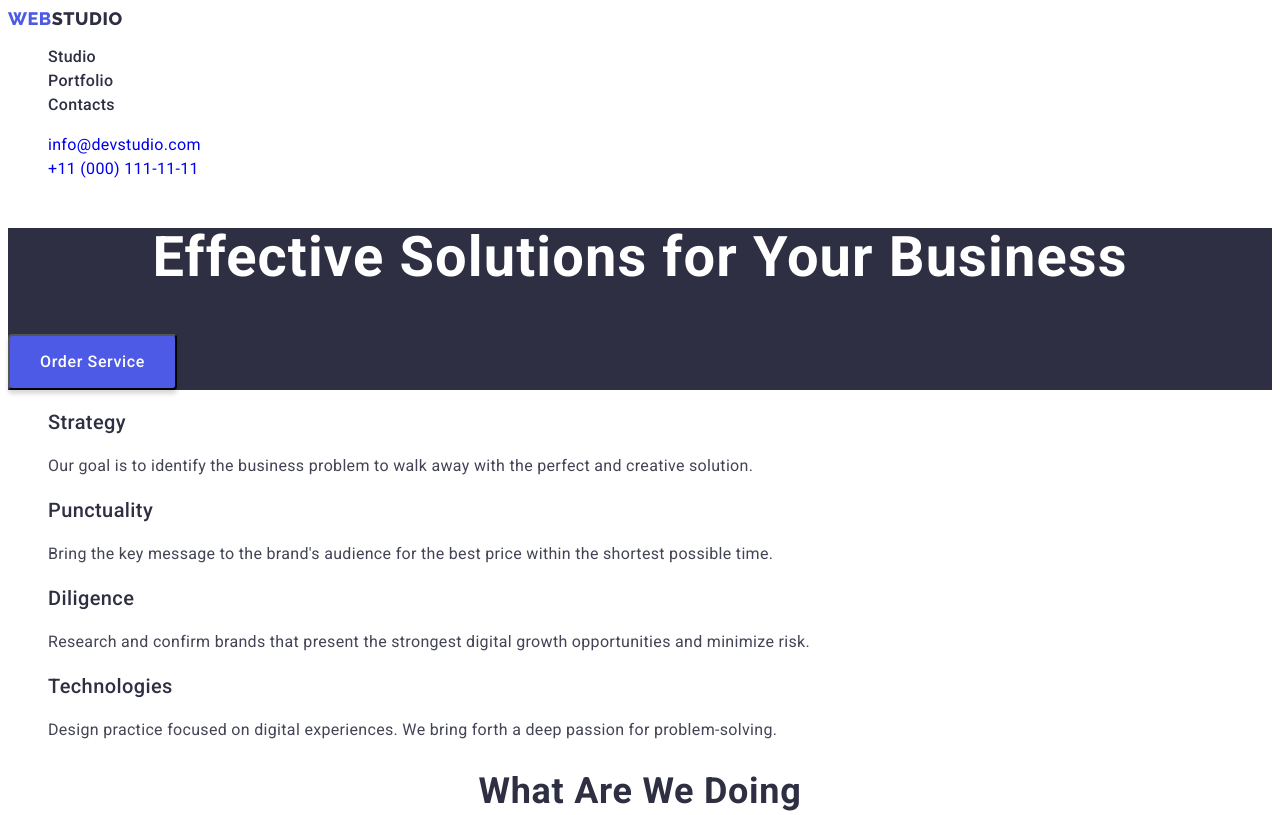
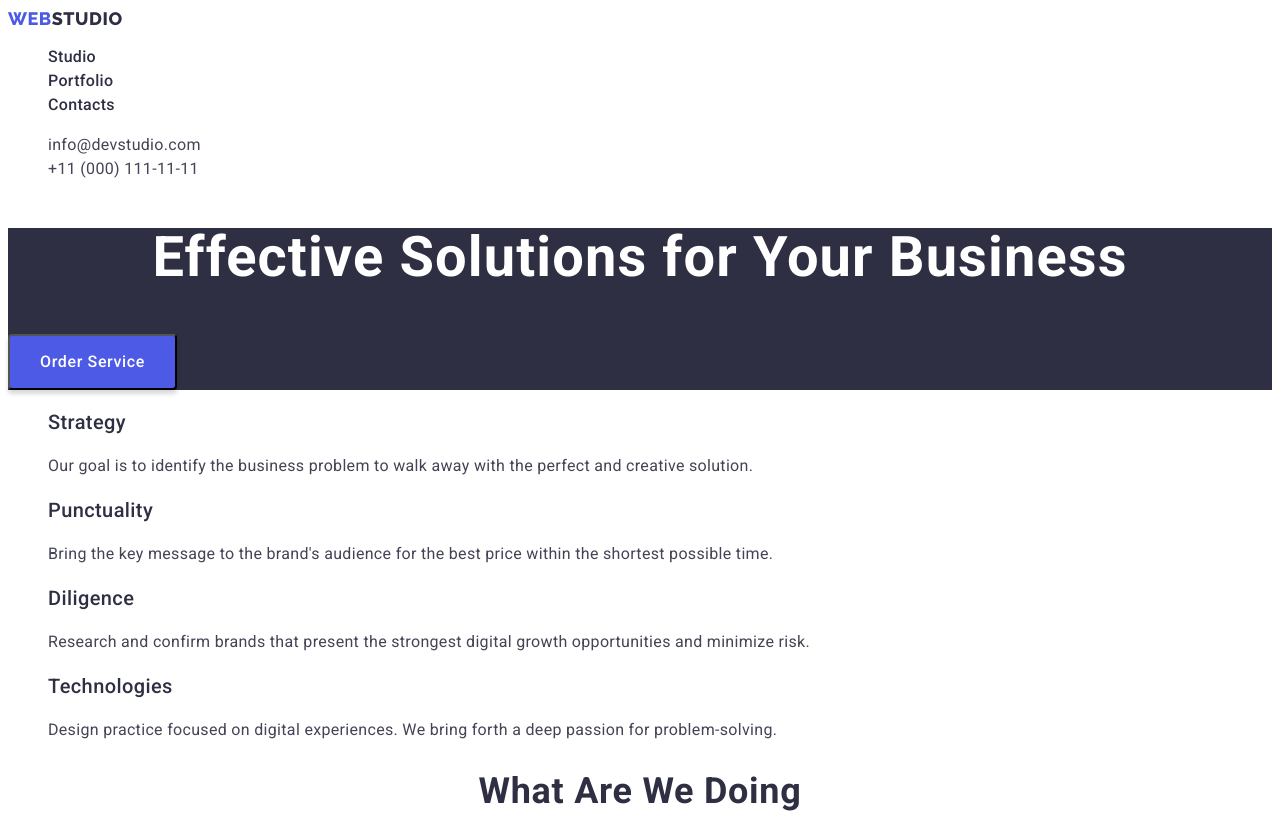
Before and after one commit to bobmod322/goit-markup-hw-02, a plain HTML site: page index.html in a window 1280 px wide. Shown: the top 815 px of the page. Drawn offline with Linux system fonts and the light colour scheme.

Commit message:
fix bugs4/1

```diff
--- a/css/styles.css
+++ b/css/styles.css
@@ -61,11 +61,17 @@ button {
   font-style:normal;
   font-weight: 400;
   font-size: 16px;
-  line-height: 24px;
+  line-height: 1.5;
   letter-spacing: 0.02em;
-  color: #434455;
+  color: var(--color-sec);
 }
-
+.adress-link {
+font-weight: 400;
+font-size: 16px;
+line-height: 24px;
+letter-spacing: 0.02em;
+color: var(--color-sec)
+}
 .adress-link:focus,
 .adress-link:hover {
   color: #404bbf;
```
Also changed, not shown: index.html (+1 -1 lines).
